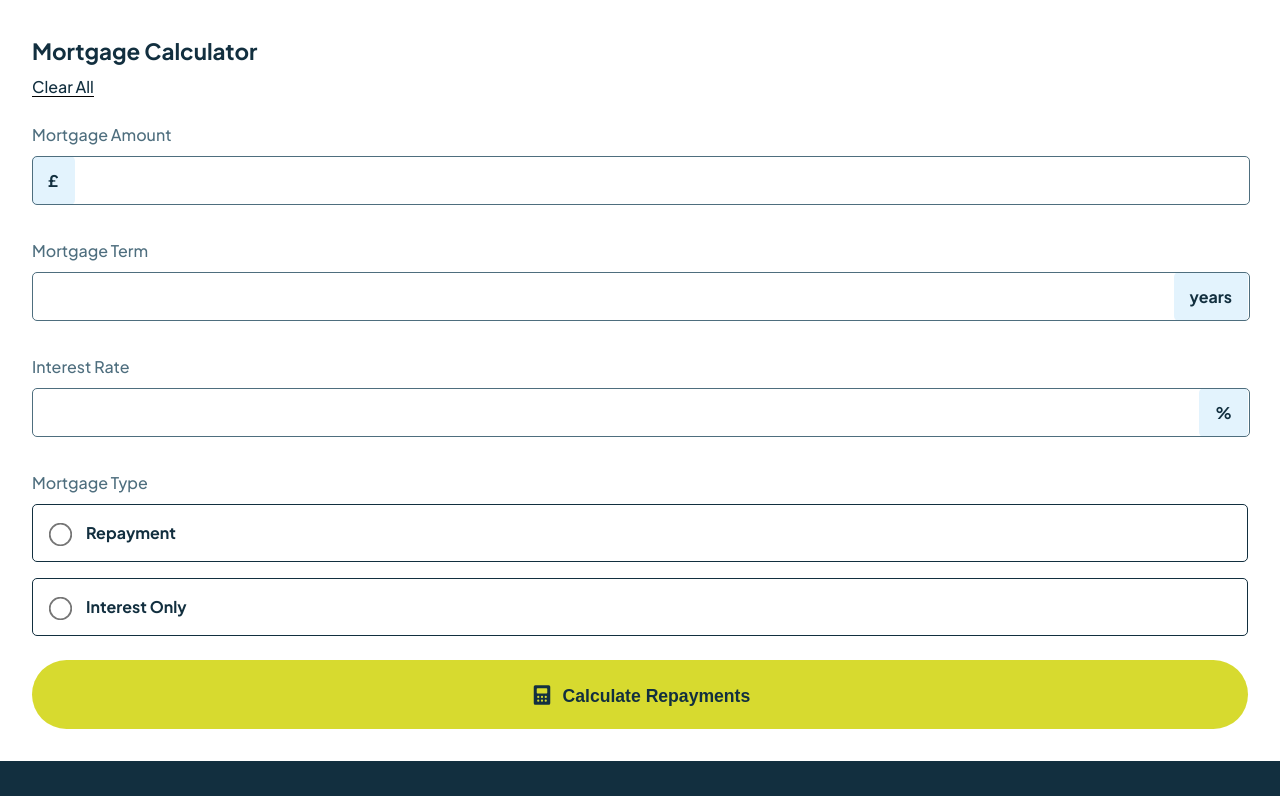
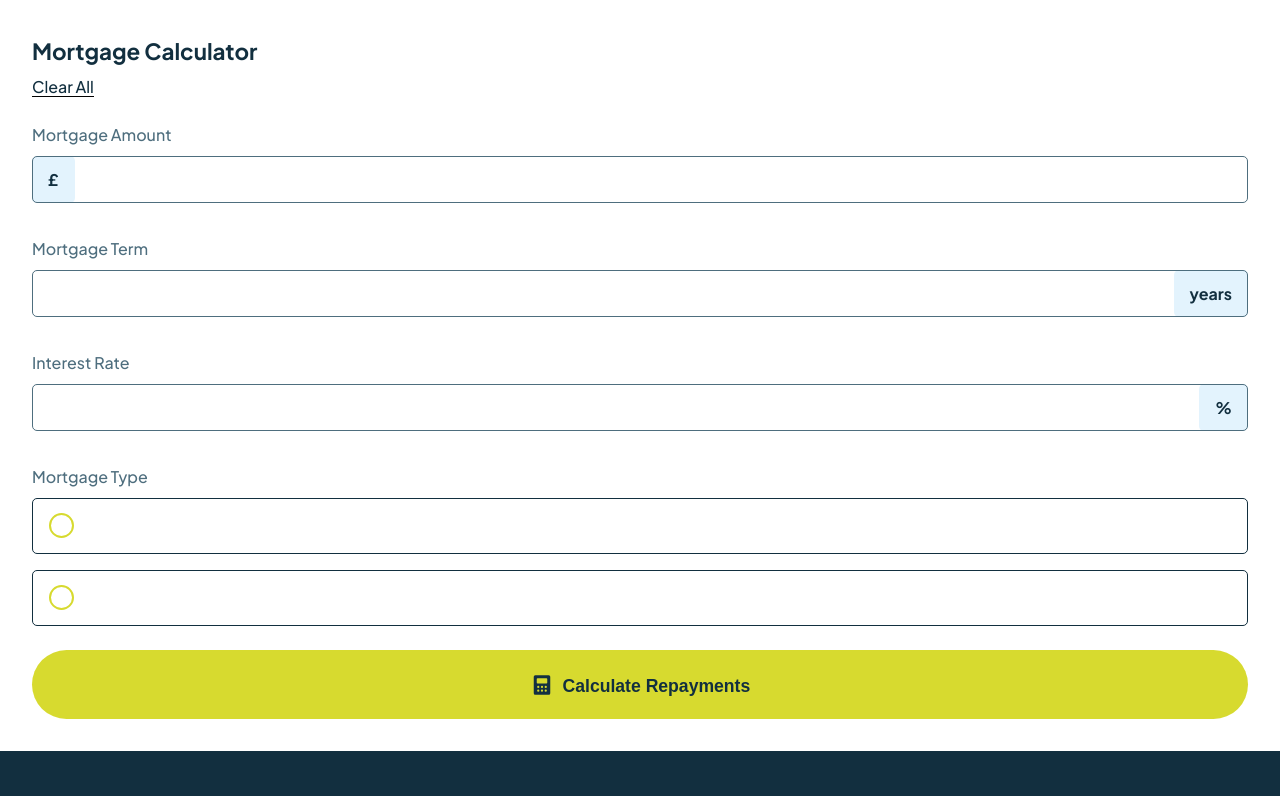
Before and after one commit to MalcolmSmalls/mortgage-repayment-calculator, a plain HTML site: page index.html in a window 1280 px wide. Shown: the top 796 px of the page. Drawn offline with Linux system fonts and the light colour scheme.

Commit message:
Begin working on custom radio input

```diff
--- a/index.html
+++ b/index.html
@@ -29,14 +29,14 @@
 
         <label class="form-label" for="amount">Mortgage Amount</label>
         <div class="input-container">
-          <input class="form-input form-amount" name="mortgageAmount" type="number" id="amount" required>
+          <input class="form-input form-amount input-padding-left" name="mortgageAmount" type="text" id="amount" pattern='[0-9]' required>
           <div class="input-accent accent-left">£</div>
         </div>
         <div class="flex-wrapper">
           <div class="combined-input">
             <label class="form-label" for="term">Mortgage Term</label>
             <div class="input-container">
-              <input class="form-input form-term" name="mortgageTerm" type="number" id="term" required>
+              <input class="form-input form-term input-padding-right" name="mortgageTerm" type="text" id="term" maxlength="3" required>
               <div class="input-accent accent-right">years</div>
             </div>
           </div>
@@ -44,7 +44,7 @@
           <div class="combined-input">
             <label class="form-label" for="interest">Interest Rate</label>
             <div class="input-container">
-              <input class="form-input form-interest" name="interestRate" type="number" id="interest" required>
+              <input class="form-input form-interest input-padding-right" name="interestRate" type="text" id="interest" required>
               <div class="input-accent accent-right">%</div>
             </div>
           </div>
@@ -55,10 +55,18 @@
 
         <label class="form-label" for="type">Mortgage Type</label>
         <div class="radio-wrapper">
-          <input class="form-type" name="mortgageType" type="radio" id="type" value="repayment" required>Repayment
+          <label class="radio-label">
+            <input class="form-type" name="mortgageType" type="radio" id="type" value="repayment" required>
+            <!-- <span>Repayment</span> -->
+            <span class="check"></span>
+          </label>
         </div>
         <div class="radio-wrapper mb-md">
-          <input class="form-type" name="mortgageType" type="radio" id="type" value="interest-only" required>Interest Only
+          <label class="radio-label">
+            <input class="form-type" name="mortgageType" type="radio" id="type" value="interest-only" required>
+            <!-- <span>Interest Only</span> -->
+            <span class="check"></span>
+          </label>
         </div>
         <button class="form-btn" type="submit"><img src="./assets/images/icon-calculator.svg" alt="calculator icon">Calculate Repayments</button>
      </form>
--- a/styles/style.css
+++ b/styles/style.css
@@ -1,3 +1,7 @@
+*{
+    box-sizing: border-box;
+}
+
 html{
     font-size: 16px;
 }
@@ -67,7 +71,7 @@ img {
     background: hsl(202, 55%, 16%);
 }
 
-.form-title, .radio-wrapper, .form-btn, .input-accent{
+.form-title, .radio-wrapper, .form-btn, .input-accent, .form-input{
     font-weight: 700;
 }
 
@@ -88,10 +92,21 @@ img {
     padding: 0;
 }
 
+.input-padding-left{
+    padding-left: 5em;
+    padding-right: 1em;
+}
+
+.input-padding-right{
+    padding-left:1em;
+    padding-right: 5em;
+}
+
 .input-container{
     position: relative;
     height: 100%;
     margin-bottom:2em;
+    width:100%;
 }
 
 .input-accent{
@@ -109,6 +124,12 @@ img {
     width: max-content;
     padding: 0 1em;
 }
+
+.form-type:checked{
+    accent-color:hsl(61, 70%, 52%);
+}
+
+
 
 .accent-left{
     left: 0;
@@ -140,6 +161,36 @@ input[type="radio"]{
     transform: scale(1.8)
 }
 
+.radio-label-container{
+    display: flex;
+}
+.radio-label{
+    display: flex;
+    gap: 2px;
+    width: 25px;
+    height: 25px;
+    border: 2px solid hsl(61, 70%, 52%);
+    border-radius: 50%;
+    align-items: center;
+    justify-content: center;
+}
+
+.check{
+    /* display: inline-block; */
+    width: 70%;
+    height: 70%;
+    background-color: hsl(61, 70%, 52%);
+    border-radius: 50%;
+    display: none;
+}
+
+.form-type:checked + .check{
+    display: inline-block;
+}
+
+.form-type{
+    display: none;
+}
 .mb-md{
     margin-bottom: 1.5em;
 }
```
